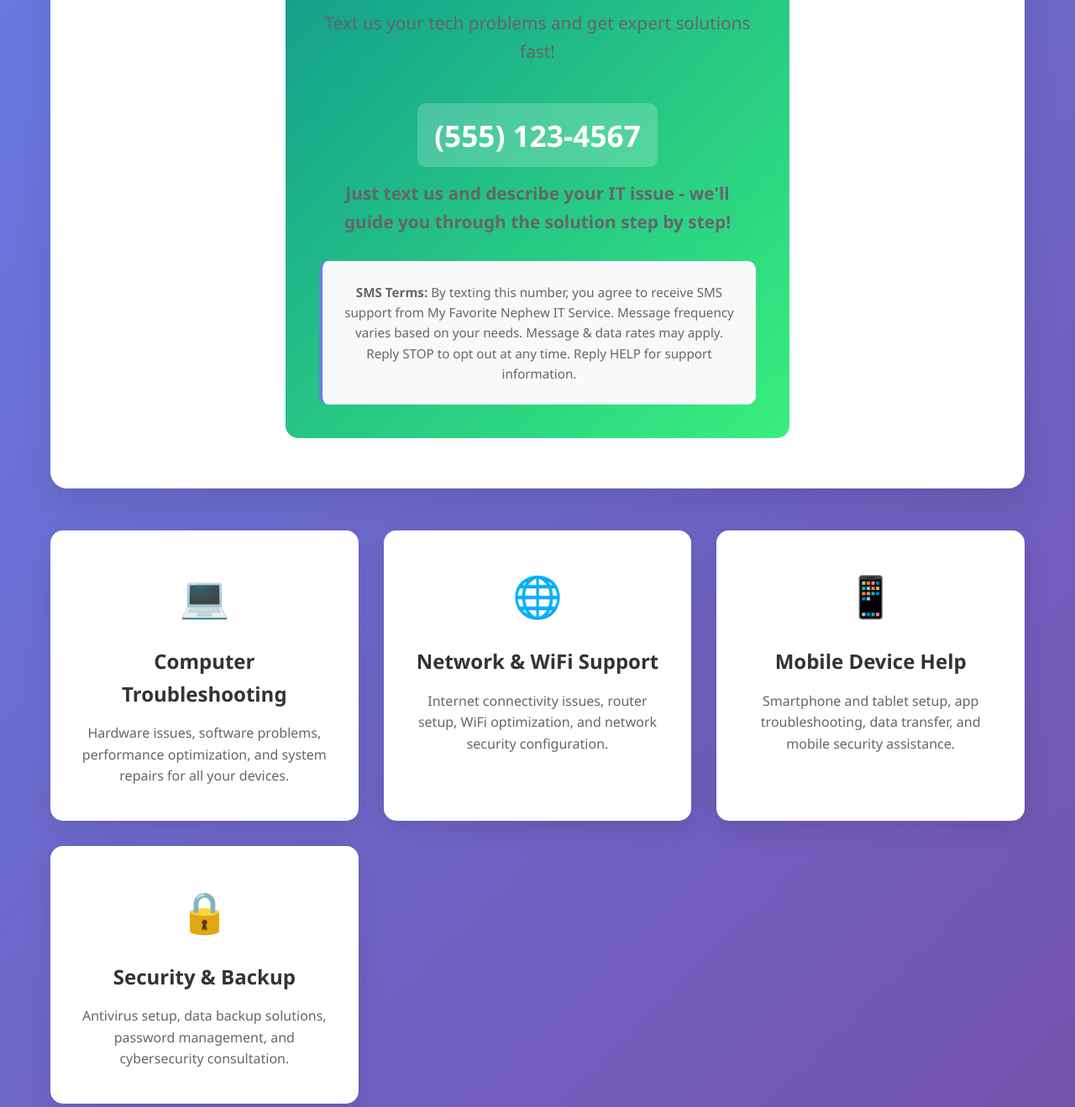
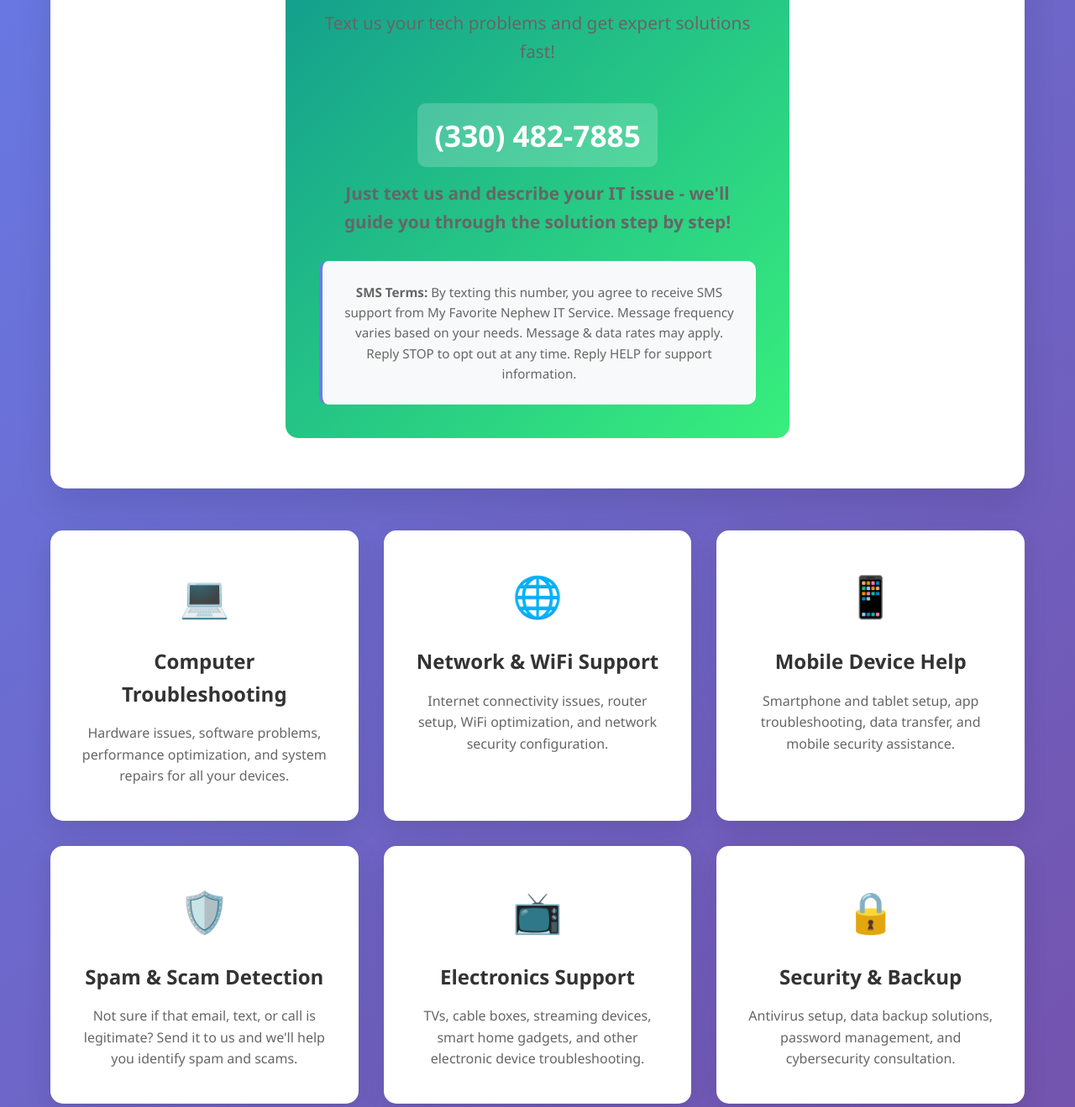
Before and after one commit to brett-phillips/my-favorite-nephew-it, a plain HTML site: page index.html in a window 1280 px wide. Shown: the part 440-1759 px from the top of the page at 84% size. Drawn offline with Linux system fonts and the light colour scheme.

Commit message:
Add spam detection and electronics support services, update phone number

```diff
--- a/index.html
+++ b/index.html
@@ -259,7 +259,7 @@
                 <h3>🚀 Get Instant IT Help via Text!</h3>
                 <p>Text us your tech problems and get expert solutions fast!</p>
 
-                <div class="phone-highlight">(555) 123-4567</div>
+                <div class="phone-highlight">(330) 482-7885</div>
 
                 <p><strong>Just text us and describe your IT issue - we'll guide you through the solution step by step!</strong></p>
 
@@ -286,6 +286,18 @@
                 <span class="service-icon">📱</span>
                 <h3>Mobile Device Help</h3>
                 <p>Smartphone and tablet setup, app troubleshooting, data transfer, and mobile security assistance.</p>
+            </div>
+
+            <div class="service-card">
+                <span class="service-icon">🛡️</span>
+                <h3>Spam & Scam Detection</h3>
+                <p>Not sure if that email, text, or call is legitimate? Send it to us and we'll help you identify spam and scams.</p>
+            </div>
+
+            <div class="service-card">
+                <span class="service-icon">📺</span>
+                <h3>Electronics Support</h3>
+                <p>TVs, cable boxes, streaming devices, smart home gadgets, and other electronic device troubleshooting.</p>
             </div>
 
             <div class="service-card">
```
